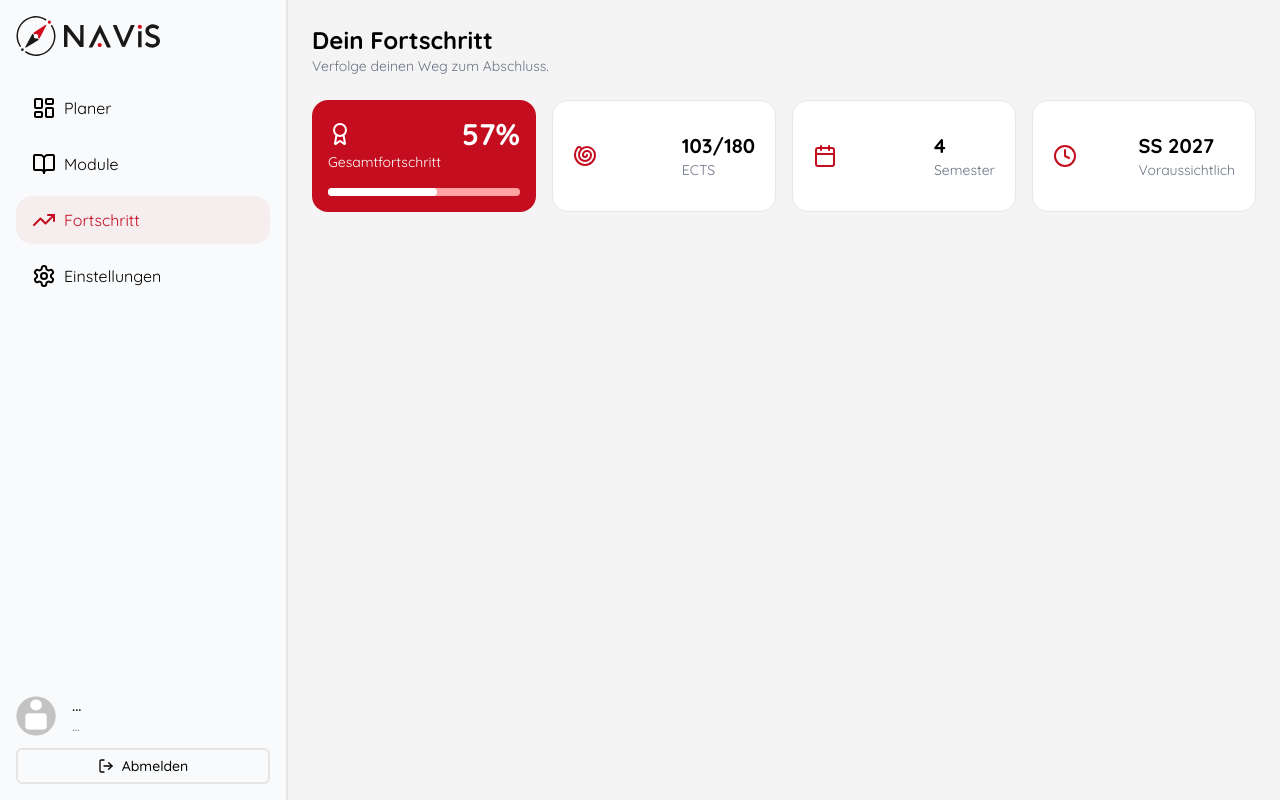
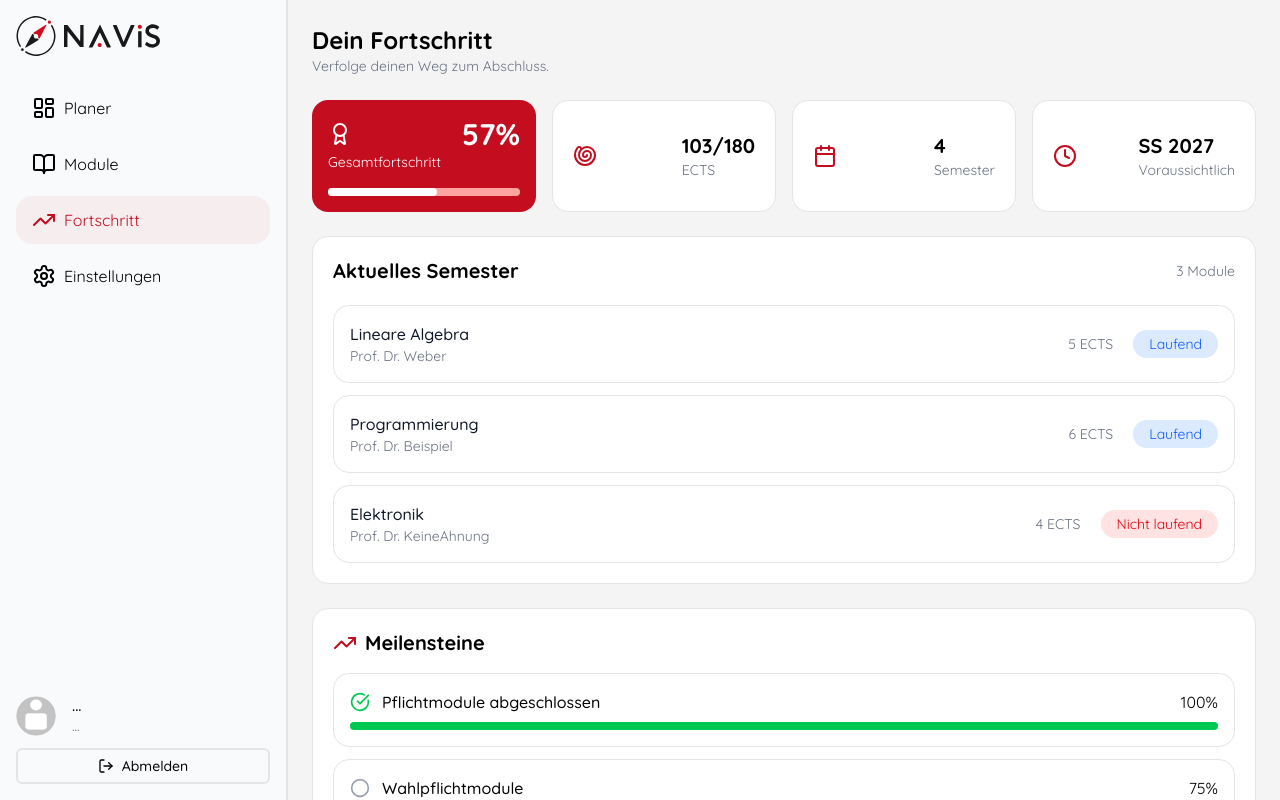
Before and after one commit to TuBerlin-Projekt-Medienerstellung/StudiKompass, a Next.js app: page /protected/dashboard in a window 1280 px wide. Shown: the top 800 px of the page. Built offline with nearby package versions, Linux system fonts and the light colour scheme; no server answers.

Commit message:
feat(dashboard): add semester and milestone sections

```diff
--- a/app/protected/dashboard/page.tsx
+++ b/app/protected/dashboard/page.tsx
@@ -1,6 +1,45 @@
 import Studiengangwahl from "@/components/studiengangwahl";
 import { createClient } from "@/lib/supabase/server";
-import { Shell, Award, Calendar, Clock } from "lucide-react";
+import { Shell, Award, Calendar, Clock, TrendingUp, CircleCheckBig, Circle } from "lucide-react"; //Importieren von Lucide-Icons
+
+// Werte und Daten für Module (bitte nachträglich richtige Werte einsetzen)
+const aktuelleModule = [
+  {
+    name: "Lineare Algebra",
+    prof: "Prof. Dr. Weber",
+    ects: 5,
+    laufend: true,
+  },
+  {
+    name: "Programmierung",
+    prof: "Prof. Dr. Beispiel",
+    ects: 6,
+    laufend: true,
+  },
+  {
+    name: "Elektronik",
+    prof: "Prof. Dr. KeineAhnung",
+    ects: 4,
+    laufend: false,
+  },
+];
+
+//Werte für "Meilensteine"
+const meilensteine = [
+  {
+    titel: "Pflichtmodule abgeschlossen",
+    fortschritt: 100,
+  },
+  {
+    titel: "Wahlpflichtmodule",
+    fortschritt: 75,
+  },
+  {
+    titel: "Bachelorarbeit begonnen",
+    fortschritt: 25,
+  },
+];
+
 
 export default async function DashboardPage() {
   const supabase = await createClient();
@@ -17,6 +56,8 @@ export default async function DashboardPage() {
           Verfolge deinen Weg zum Abschluss.
         </p>
       </div>
+
+
 
       <section className="grid grid-cols-4 gap-4">
         <div className="rounded-2xl bg-[#C40D1F] p-4 text-white">
@@ -62,6 +103,98 @@ export default async function DashboardPage() {
           </div>
         </div>
       </section>
-    </div>
-  );
-}
+
+
+
+    <section className="rounded-2xl border bg-white p-5">
+      <div className="mb-5 flex items-center justify-between">
+        <h2 className="text-xl font-bold">Aktuelles Semester</h2>
+        <p className="text-sm text-gray-500">
+          {aktuelleModule.length} Module
+        </p>
+      </div>
+
+      <div className="space-y-3">
+        {aktuelleModule.map((modul) => (
+          <div
+            key={modul.name}
+            className="flex items-center justify-between rounded-2xl border bg-white p-4"
+          >
+            <div>
+              <h3 className="text-base font-medium text-gray-900">
+                {modul.name}
+              </h3>
+              <p className="text-sm text-gray-500">
+                {modul.prof}
+              </p>
+            </div>
+
+            <div className="flex items-center gap-5">
+              <p className="text-sm text-gray-500">
+                {modul.ects} ECTS
+              </p>
+
+              <span
+                className={`rounded-full px-4 py-1 text-sm ${
+                  modul.laufend
+                    ? "bg-blue-100 text-blue-600"
+                    : "bg-red-100 text-red-600"
+                }`}
+              >
+                {modul.laufend ? "Laufend" : "Nicht laufend"}
+              </span>
+            </div>
+          </div>
+        ))}
+      </div>
+    </section>
+
+
+
+    <section className="rounded-2xl border bg-white p-5 flex flex-col justify-center">
+      <div className="mb-5">
+        <div className="flex items-center gap-2">
+          <TrendingUp className="h-6 w-6 text-[#C40D1F]" />
+          <h2 className="text-xl font-bold">Meilensteine</h2>
+        </div>
+
+        <div className="mt-4 space-y-3">
+          {meilensteine.map((meilenstein) => (
+            <div
+              key={meilenstein.titel}
+              className="rounded-2xl border bg-white p-4"
+            >
+              <div className="mb-2 flex items-center justify-between">
+                <div className="flex items-center gap-3">
+                  {meilenstein.fortschritt >= 100 ? (
+                    <CircleCheckBig className="h-5 w-5 text-green-500" />
+                  ) : (
+                    <Circle className="h-5 w-5 text-gray-400" />
+                  )}
+
+                  <h3 className="font-medium">
+                    {meilenstein.titel}
+                  </h3>
+                </div>
+
+                <span>{meilenstein.fortschritt}%</span>
+              </div>
+
+              <div className="h-2 rounded-full bg-gray-200">
+                <div
+                  className={`h-2 rounded-full ${
+                    meilenstein.fortschritt >= 100
+                      ? "bg-green-500"
+                      : "bg-[#C40D1F]"
+                  }`}
+                  style={{ width: `${meilenstein.fortschritt}%` }}
+                />
+              </div>
+            </div>
+          ))}
+        </div>
+      </div>
+    </section>
+
+
+</div>);}
```
